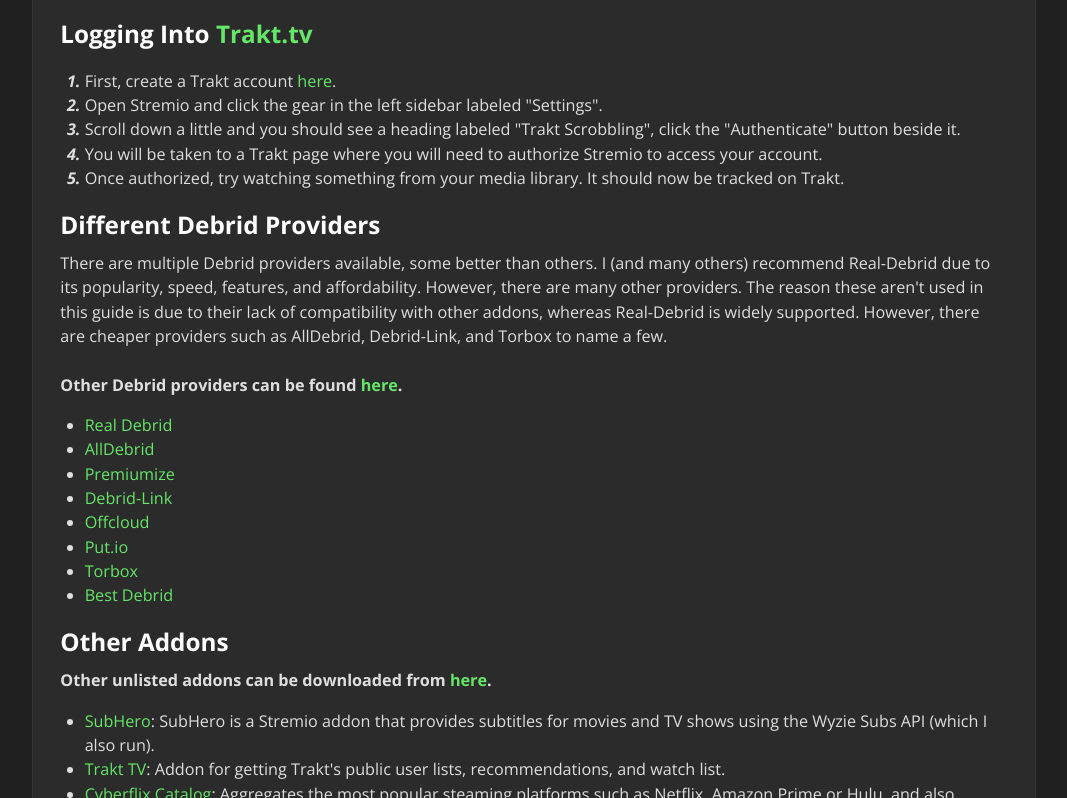
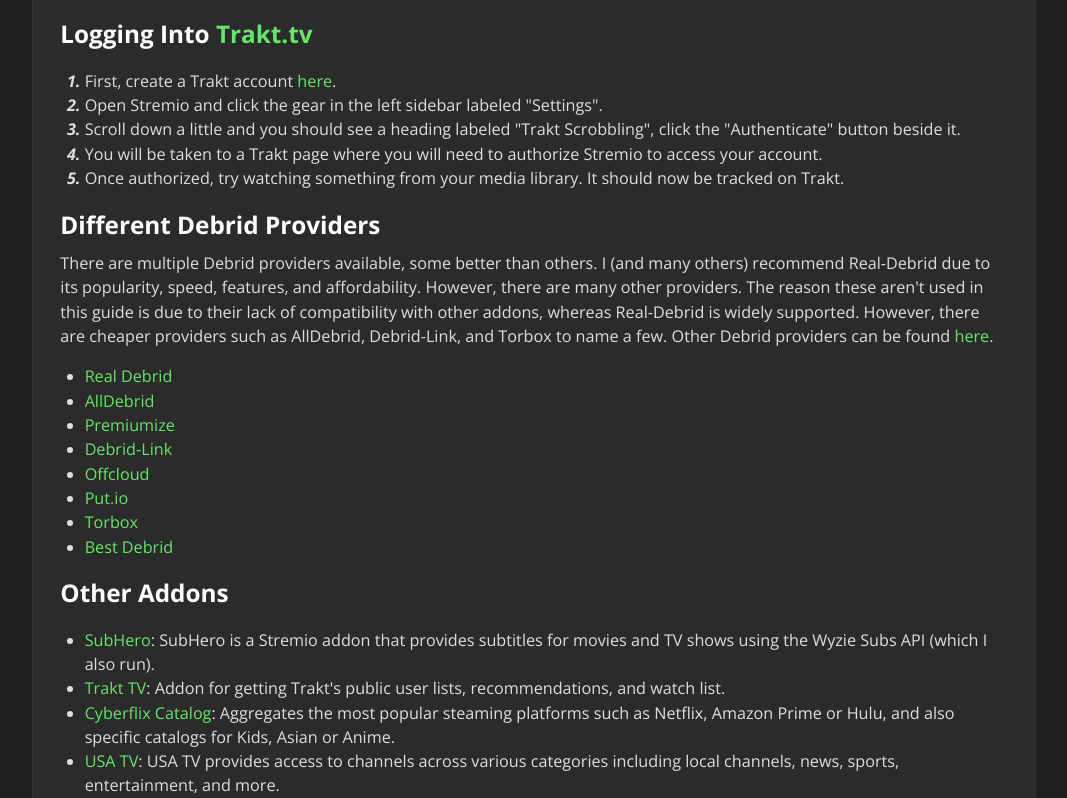
Before and after one commit to itzCozi/stremio-guide, a SvelteKit app: page / in a window 1280 px wide. Shown: the part 2639-3437 px from the top of the page, without its empty margins (106-1173 px from the left). Built offline with nearby package versions, Linux system fonts and the light colour scheme.

Commit message:
Update guide

```diff
--- a/src/app.html
+++ b/src/app.html
@@ -18,7 +18,7 @@
       href="/stremur.png" />
     <meta
       name="theme-color"
-      content="#202020" />
+      content="#64e668" />
     <meta
       name="viewport"
       content="width=device-width, initial-scale=1.0, maximum-scale=1.0, user-scalable=no" />
--- a/src/routes/+page.svelte
+++ b/src/routes/+page.svelte
@@ -40,7 +40,6 @@
 
   em {
     font-style: italic;
-    color: #dfdfdf;
   }
 
   footer {
@@ -213,7 +212,7 @@
         <p class="admonition-title">Real Debrid Limits</p>
       </div>
       Keep in mind that Real-Debrid only allows devices on the same network as you. It supports unlimited
-      devices on one IP at a time. You do <strong>NOT</strong> need to use a VPN while using Real Debrid.
+      devices on one IP at a time. You do<strong>NOT</strong> need to use a VPN while using Real Debrid.
     </div>
 
     <h2><em>2.</em> Stremio Setup</h2>
@@ -373,17 +372,12 @@
       recommend Real-Debrid due to its popularity, speed, features, and affordability. However,
       there are many other providers. The reason these aren't used in this guide is due to their
       lack of compatibility with other addons, whereas Real-Debrid is widely supported. However,
-      there are cheaper providers such as AllDebrid, Debrid-Link, and Torbox to name a few.
-    </p>
-    <br />
-
-    <p>
-      <strong
-        >Other Debrid providers can be found <a
-          href="https://guides.viren070.me/stremio/setup#which-debrid-service-do-i-use"
-          rel=""
-          target="_blank">here</a
-        >.</strong>
+      there are cheaper providers such as AllDebrid, Debrid-Link, and Torbox to name a few. Other
+      Debrid providers can be found <a
+        href="https://guides.viren070.me/stremio/setup#which-debrid-service-do-i-use"
+        rel=""
+        target="_blank">here</a
+      >.
     </p>
     <ul>
       <li>
@@ -437,14 +431,6 @@
     </ul>
 
     <h3>Other Addons</h3>
-    <p>
-      <strong
-        >Other unlisted addons can be downloaded from <a
-          href="https://stremio-addons.com/"
-          rel=""
-          target="_blank">here</a
-        >.</strong>
-    </p>
     <ul>
       <li>
         <a
@@ -496,7 +482,11 @@
     <p>
       <em
         >Most of these are "Community Addons" and can be found in the Stremio "Community Addons"
-        section of your client for quick install.</em>
+        section of your client for quick install. Other unlisted addons can be downloaded from <a
+          href="https://stremio-addons.com/"
+          rel=""
+          target="_blank">here</a
+        >.</em>
     </p>
 
     <h2>More Questions?</h2>
```
